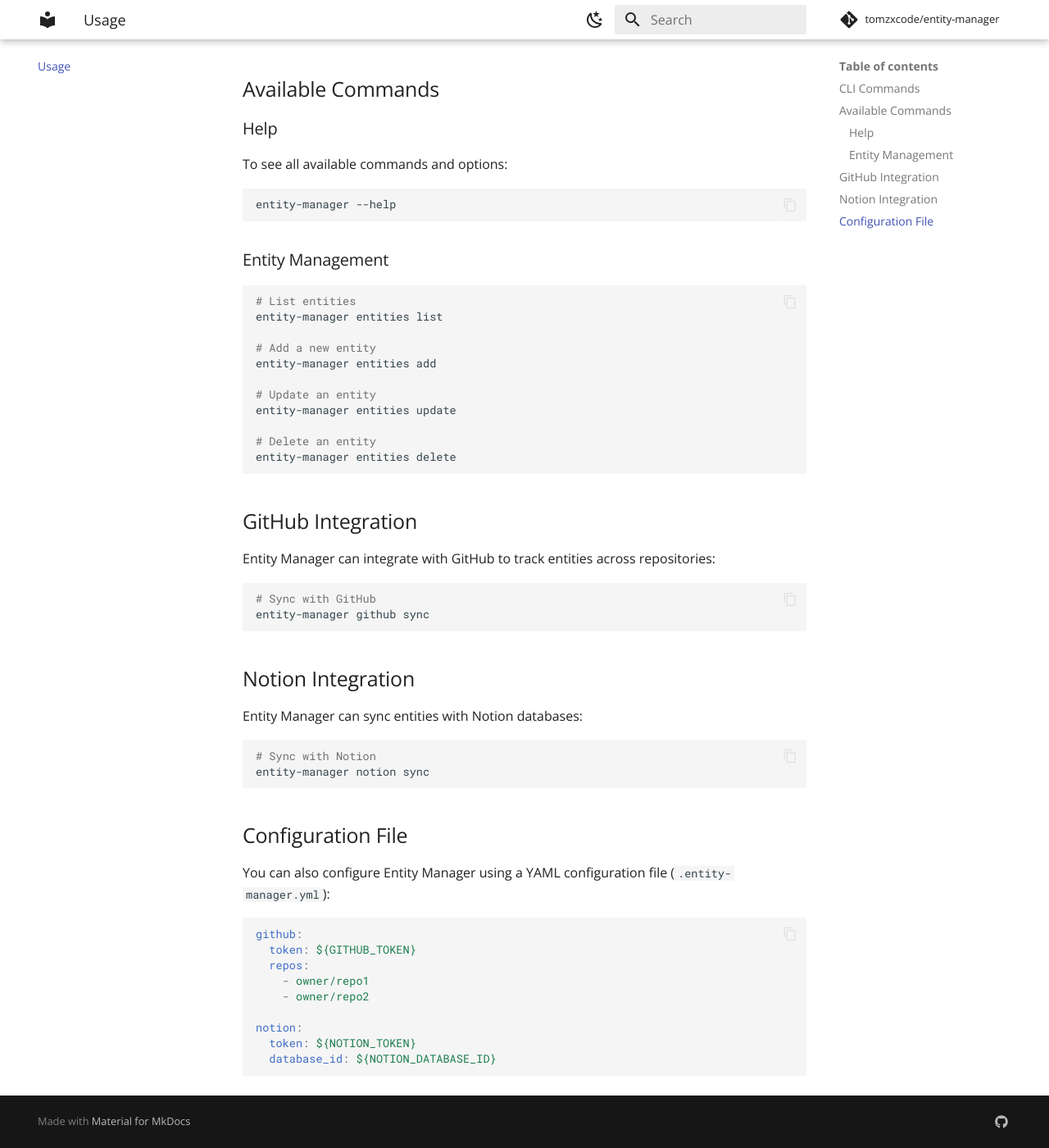
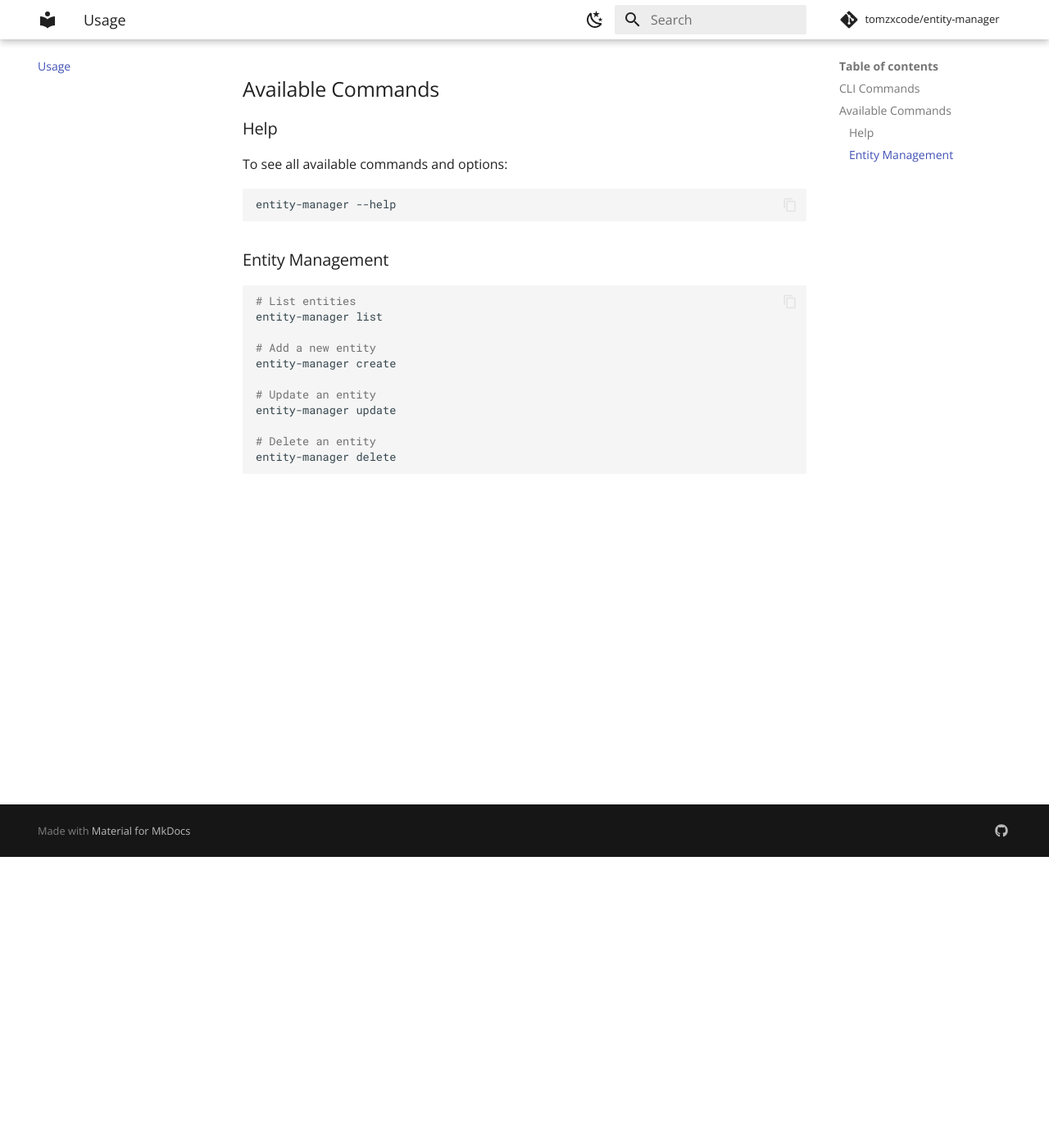
Before and after one commit to TomzxCode/entity-manager, an MkDocs documentation site: the page built from docs/usage.md, in a window 1280 px wide and 1400 px high, scrolled down 355 px. Shown: the whole window at 82% size. Built offline with MkDocs 1.6.1 and Material for MkDocs 9.7.7, drawn with Linux system fonts in a browser that asks for light colours; comment, search, counter and statistics services are not loaded.

Commit message:
Cleanup documentation

````diff
--- a/docs/usage.md
+++ b/docs/usage.md
@@ -21,48 +21,14 @@
 
 ```bash
 # List entities
-entity-manager entities list
+entity-manager list
 
 # Add a new entity
-entity-manager entities add
+entity-manager create
 
 # Update an entity
-entity-manager entities update
+entity-manager update
 
 # Delete an entity
-entity-manager entities delete
+entity-manager delete
 ```
-
-## GitHub Integration
-
-Entity Manager can integrate with GitHub to track entities across repositories:
-
-```bash
-# Sync with GitHub
-entity-manager github sync
-```
-
-## Notion Integration
-
-Entity Manager can sync entities with Notion databases:
-
-```bash
-# Sync with Notion
-entity-manager notion sync
-```
-
-## Configuration File
-
-You can also configure Entity Manager using a YAML configuration file (`.entity-manager.yml`):
-
-```yaml
-github:
-  token: ${GITHUB_TOKEN}
-  repos:
-    - owner/repo1
-    - owner/repo2
-
-notion:
-  token: ${NOTION_TOKEN}
-  database_id: ${NOTION_DATABASE_ID}
-```
````
Also changed, not shown: docs/getting-started.md (+2 -11 lines), docs/index.md (+2 -2 lines).
